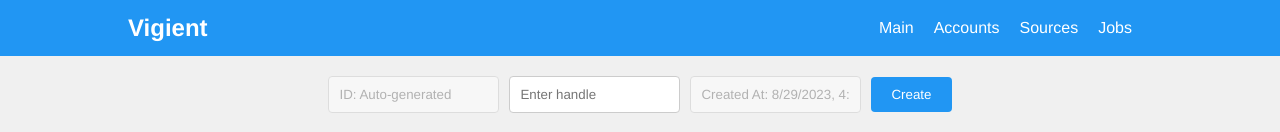
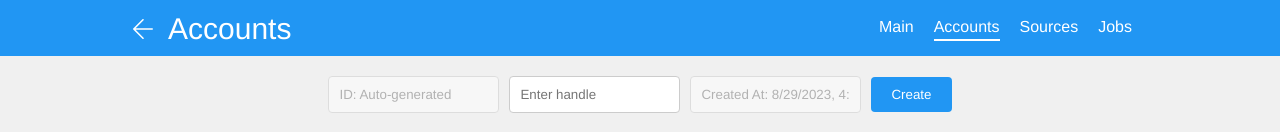
Before and after one commit to aolsenjazz/vigient-frontend, a React (Create React App) app: page / in a window 1280 px wide. Both pictures are taken after a click on the item "Accounts". Shown: the top 132 px of the page. Built offline with nearby package versions, Linux system fonts and the light colour scheme; no server answers.

Commit message:
update nav bar

```diff
--- a/src/App.tsx
+++ b/src/App.tsx
@@ -1,48 +1,38 @@
-import React, { useState } from "react";
-import "./styles/App.css"; // Import the main stylesheet for your entire application
-
-// Import your components for each "page"
-import Main from "./components/Main";
-import Accounts from "./components/Accounts";
-import Sources from "./components/Sources";
-import Jobs from "./components/Jobs";
-import Navbar from "./components/Navbar"; // Import the Navbar component
-import Footer from "./components/Footer"; // Import the Footer component
+import React, { useState } from 'react';
+import './styles/App.css';
+import Main from './components/Main';
+import Accounts from './components/Accounts';
+import Sources from './components/Sources';
+import Jobs from './components/Jobs';
+import Navbar from './components/Navbar';
+import Footer from './components/Footer';
 
 function App() {
-  // State to manage the current active page
-  const [currentPage, setCurrentPage] = useState<string>("main");
+  const [currentPage, setCurrentPage] = useState<string>('main');
 
-  // Function to change the current page
-  const changePage = (page: string) => {
+  const setPage = (page: string) => {
     setCurrentPage(page);
   };
 
-  // Render the appropriate component based on the current page
   const renderPage = () => {
     switch (currentPage) {
-      case "main":
+      case 'main':
         return <Main />;
-      case "accounts":
+      case 'accounts':
         return <Accounts />;
-      case "sources":
+      case 'sources':
         return <Sources />;
-      case "jobs":
+      case 'jobs':
         return <Jobs />;
       default:
-        return <Main />; // Default to the main page
+        return <Main />;
     }
   };
 
   return (
     <div className="App">
-      {/* Navigation Bar */}
-      <Navbar changePage={changePage} />
-
-      {/* Main Content Area */}
+      <Navbar setPage={setPage} />
       <div className="main-content">{renderPage()}</div>
-
-      {/* Footer */}
       <Footer />
     </div>
   );
--- a/src/components/Navbar.tsx
+++ b/src/components/Navbar.tsx
@@ -1,22 +1,97 @@
-import React from 'react';
+import React, { useState } from 'react';
+
+import { capitalizeFirstLetter } from '../util';
 
 interface NavbarProps {
-  changePage: (page: string) => void; // A function to change the current page
+  setPage: (page: string) => void; // A function to change the current page in App
 }
 
-const Navbar: React.FC<NavbarProps> = ({ changePage }) => {
+const Navbar: React.FC<NavbarProps> = ({ setPage }) => {
+  const [currentPage, setCurrentPage] = useState<string>('main');
+  const [navStack, setNavStack] = useState<string[]>(['main']); // Initialize the navigation stack
+
+  const changePage = (page: string) => {
+    setCurrentPage(page);
+    setPage(page); // Update the parent component
+
+    // Reset the navigation stack if navigating to 'main'
+    if (page === 'main') {
+      setNavStack(['main']);
+    } else {
+      setNavStack([...navStack, page]);
+    }
+  };
+
+  const goBack = () => {
+    if (navStack.length > 1) {
+      const newStack = [...navStack];
+      newStack.pop();
+      const lastPage = newStack[newStack.length - 1];
+
+      // Reset the navigation stack if navigating back to 'main'
+      if (lastPage === 'main') {
+        setNavStack(['main']);
+      } else {
+        setNavStack(newStack);
+      }
+
+      setCurrentPage(lastPage);
+      setPage(lastPage); // Update the parent component
+    }
+  };
+
+  const canGoBack = navStack.length > 1;
   return (
     <nav className="navbar">
       <div className="navbar-container">
-        {/* Logo or site name */}
-        <div className="logo">Vigient</div>
+        {canGoBack ? (
+          <div className="content-left">
+            <div className="go-back" onClick={goBack}>
+              <svg
+                fill="#FFFFFF"
+                width="30px"
+                height="20px"
+                viewBox="0 0 52 52"
+                data-name="Layer 1"
+                id="Layer_1"
+                xmlns="http://www.w3.org/2000/svg"
+              >
+                <path d="M50,24H6.83L27.41,3.41a2,2,0,0,0,0-2.82,2,2,0,0,0-2.82,0l-24,24a1.79,1.79,0,0,0-.25.31A1.19,1.19,0,0,0,.25,25c0,.07-.07.13-.1.2l-.06.2a.84.84,0,0,0,0,.17,2,2,0,0,0,0,.78.84.84,0,0,0,0,.17l.06.2c0,.07.07.13.1.2a1.19,1.19,0,0,0,.09.15,1.79,1.79,0,0,0,.25.31l24,24a2,2,0,1,0,2.82-2.82L6.83,28H50a2,2,0,0,0,0-4Z" />
+              </svg>
+              <div className="current-page-label">
+                {capitalizeFirstLetter(currentPage)}
+              </div>
+            </div>
+          </div>
+        ) : (
+          <div className="logo">Vigient</div>
+        )}
 
-        {/* Navigation links */}
         <ul className="nav-links">
-          <li onClick={() => changePage('main')}>Main</li>
-          <li onClick={() => changePage('accounts')}>Accounts</li>
-          <li onClick={() => changePage('sources')}>Sources</li>
-          <li onClick={() => changePage('jobs')}>Jobs</li>
+          <li
+            className={currentPage === 'main' ? 'active' : ''}
+            onClick={() => changePage('main')}
+          >
+            Main
+          </li>
+          <li
+            className={currentPage === 'accounts' ? 'active' : ''}
+            onClick={() => changePage('accounts')}
+          >
+            Accounts
+          </li>
+          <li
+            className={currentPage === 'sources' ? 'active' : ''}
+            onClick={() => changePage('sources')}
+          >
+            Sources
+          </li>
+          <li
+            className={currentPage === 'jobs' ? 'active' : ''}
+            onClick={() => changePage('jobs')}
+          >
+            Jobs
+          </li>
         </ul>
       </div>
     </nav>
--- a/src/styles/Navbar.css
+++ b/src/styles/Navbar.css
@@ -1,13 +1,29 @@
 /* Navbar.css */
 
 .navbar {
-  background-color: #2196F3; /* Material Design primary color (blue) */
+  background-color: #2196f3; /* Material Design primary color (blue) */
   display: flex;
   justify-content: space-between;
   align-items: center;
   padding: 10px 0;
+  height: 36px;
   color: white; /* Text color for links */
   font-family: inherit; /* Use the font from the global styles */
+}
+
+.navbar .go-back {
+  float: left;
+  font-size: 30px;
+  color: white; /* Make the button white */
+  cursor: pointer; /* Make it clear it's clickable */
+  transition:
+    transform 0.3s,
+    color 0.3s; /* Transition for hover effect */
+}
+
+.navbar .go-back:hover {
+  transform: scale(1.1); /* Slightly enlarge the button when hovered */
+  color: #f0f0f0; /* Make it a little bit lighter when hovered */
 }
 
 .navbar-container {
@@ -38,7 +54,34 @@
 }
 
 .nav-links li:hover {
-  color: #1976D2; /* Material Design primary color (blue) - darker shade */
+  color: #1976d2; /* Material Design primary color (blue) - darker shade */
+}
+
+.navbar .content-left {
+  display: inline-block;
+}
+
+.navbar .current-page-label {
+  float: right;
+  margin-left: 10px;
+}
+
+/* Existing styles */
+/* ... */
+
+.navbar .current-page {
+  margin-left: 20px;
+  font-size: 24px;
+  font-weight: bold;
+}
+
+.navbar .nav-left {
+  display: flex;
+  align-items: center;
+}
+
+.navbar .nav-links li.active {
+  border-bottom: 2px solid white; /* Or any other style you like */
 }
 
 /* You can add more styling for responsive design, hover effects, or other Material Design elements as needed. */
--- /dev/null
+++ b/src/util.ts
@@ -0,0 +1,3 @@
+export function capitalizeFirstLetter(string: string) {
+  return string.charAt(0).toUpperCase() + string.slice(1);
+}
--- a/src/vigient-client.ts
+++ b/src/vigient-client.ts
@@ -1,4 +1,4 @@
-import axios, { AxiosInstance } from "axios";
+import axios, { AxiosInstance } from 'axios';
 
 class VigientClient {
   private static instance: AxiosInstance;
@@ -8,9 +8,9 @@ class VigientClient {
   public static getInstance(): AxiosInstance {
     if (!VigientClient.instance) {
       VigientClient.instance = axios.create({
-        baseURL: "https://api.vigient.com/",
+        baseURL: 'https://api.vigient.com/',
         headers: {
-          "x-api-key": process.env.VigientAPIKey,
+          'x-api-key': process.env.REACT_APP_VigientAPIKey,
         },
       });
     }
```
Also changed, not shown: 1 other file (tests, documents, lock files or other folders).
